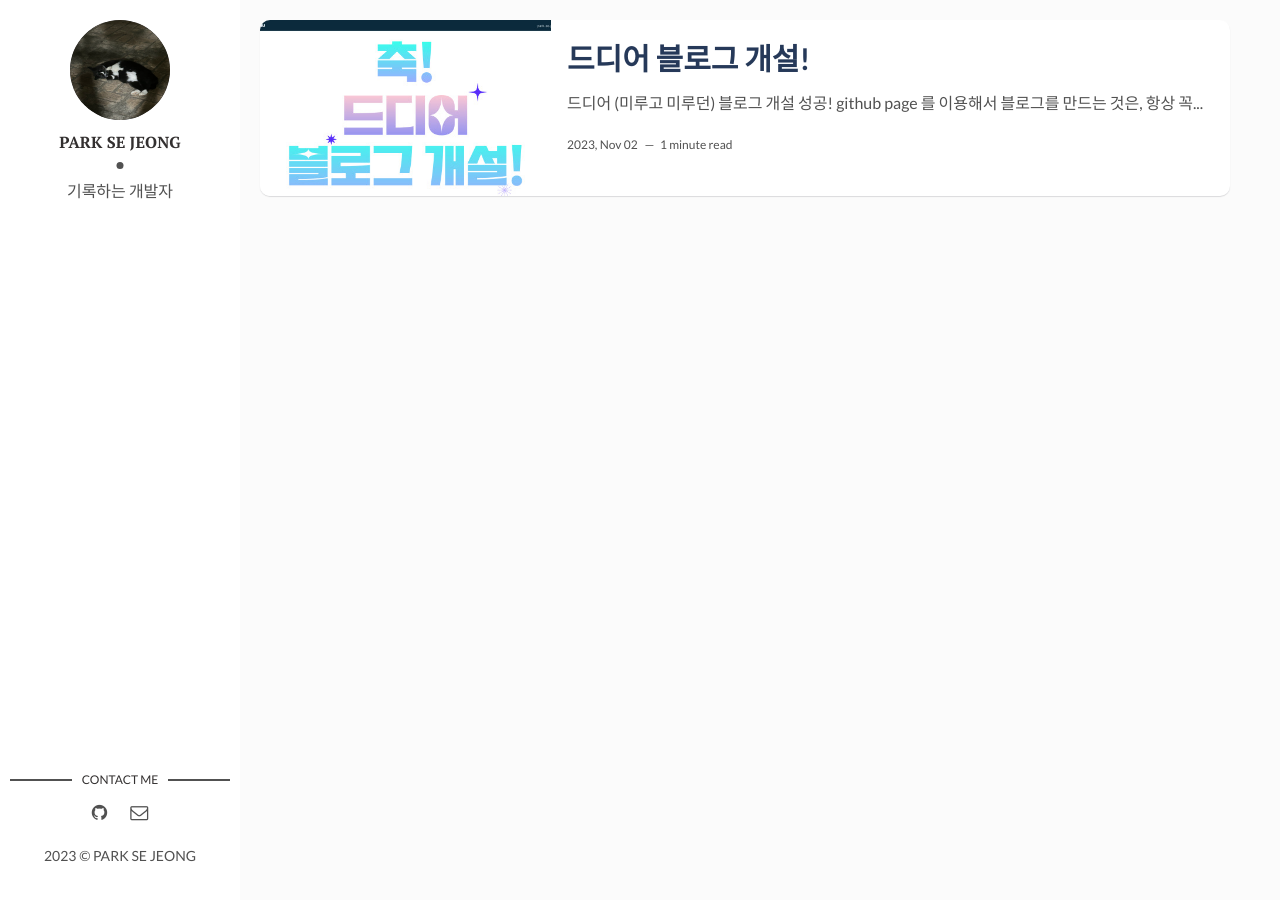
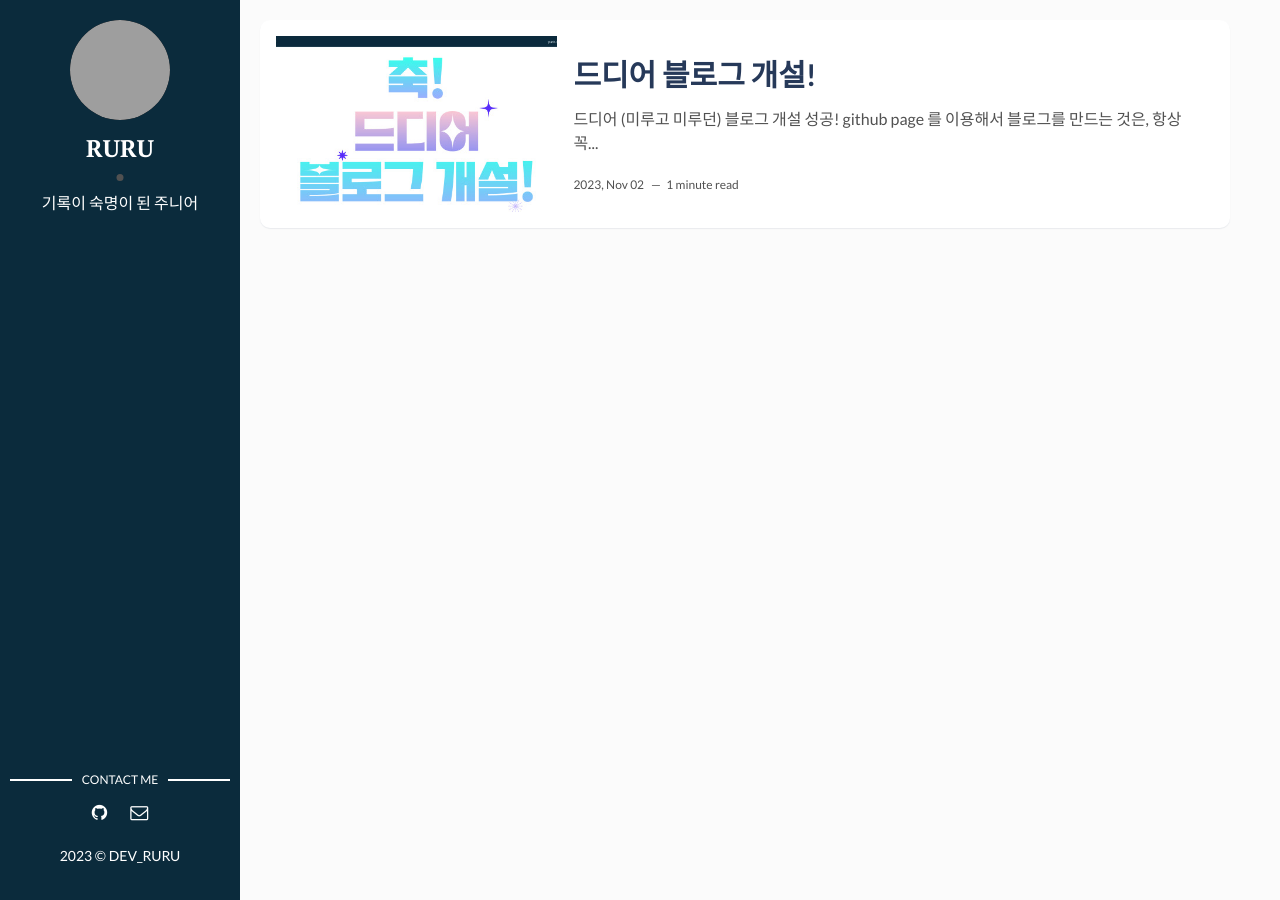
Before and after one commit to Park-Se-Jeong/Park-Se-Jeong.github.io, a Jekyll site: the page built from index.html, in a window 1280 px wide. Built offline with Jekyll 4.4.1, drawn with Linux system fonts in a browser that asks for light colours; the list of posts is cut into pages by our own code; grey boxes are pictures that could not be loaded.

Commit message:
modify: config 기본 정보 변경, 컬러 변경

```diff
--- a/_config.yml
+++ b/_config.yml
@@ -9,9 +9,9 @@ url: "" # the base hostname & protocol for your site, e.g. http://example.com
 site-twitter: #if your site has a twitter account, enter it here
 
 # Author Settings
-author: PARK SE JEONG # add your name
-author-img: cat.jpg # add your photo
-about-author: 기록하는 개발자 # add description
+author: RURU # add your name
+author-img: profile_circle.png # add your photo
+about-author: 기록이 숙명이 된 주니어 # add description
 social-github: Park-Se-Jeong # add your Github handle
 social-linkedin: # add your Linkedin handle
 social-email: ssez13@naver.com # add your Email address
--- a/_layouts/main.html
+++ b/_layouts/main.html
@@ -39,7 +39,7 @@ layout: default
       </ul>
     </section> <!-- End Section Contact -->
     <div class="copyright">
-      <p>{{site.time | date: '%Y'}} &copy; {{site.author}}</p>
+      <p>{{site.time | date: '%Y'}} &copy; DEV_RURU</p>
     </div>
   </footer> <!-- End Footer -->
 </aside> <!-- End Sidebar -->
--- a/assets/css/main.css
+++ b/assets/css/main.css
@@ -938,7 +938,8 @@ table tfoot td {
   width: 240px;
   height: 100%;
   padding: 20px 10px;
-  background-color: #ffffff;
+  background: #0b2b3c;
+  color: #fff;
 }
 
 .about {
@@ -978,9 +979,9 @@ table tfoot td {
   margin: 0 0 10px;
   position: relative;
   padding-bottom: 15px;
-  font-size: 16px;
+  font-size: 1.5rem;
   text-transform: uppercase;
-  color: #333030;
+  color: #fff;
   font-weight: 700;
 }
 
@@ -1028,7 +1029,7 @@ table tfoot td {
 
 .contact .contact-title {
   position: relative;
-  color: #333030;
+  color: #fff;
   font-weight: 400;
   font-size: 12px;
   margin: 0 0 5px;
@@ -1048,7 +1049,7 @@ table tfoot td {
   position: absolute;
   top: 50%;
   left: 0;
-  background-color: #515151;
+  background-color: #fff;
 }
 
 .contact .contact-title::after {
@@ -1063,7 +1064,7 @@ table tfoot td {
   position: absolute;
   top: 50%;
   right: 0;
-  background-color: #515151;
+  background-color: #fff;
 }
 
 .contact ul {
@@ -1083,7 +1084,7 @@ table tfoot td {
 }
 
 .contact ul li a {
-  color: #515151;
+  color: #fff;
   display: block;
   padding: 5px;
   font-size: 18px;
@@ -1107,6 +1108,7 @@ footer .copyright {
 
 .post {
   width: 100%;
+  padding: 1rem;
   max-width: 100%;
   margin-bottom: 1.5rem;
   display: -webkit-box;
@@ -1129,16 +1131,16 @@ footer .copyright {
   -webkit-transition: all .3s ease;
   -o-transition: all .3s ease;
   transition: all .3s ease;
-  -webkit-box-shadow: 0 1px 1px 0 rgba(31, 35, 46, 0.15);
-  box-shadow: 0 1px 1px 0 rgba(31, 35, 46, 0.15);
+  -webkit-box-shadow: 0 1px 1px 0 rgba(186, 192, 204, 0.27);
+  box-shadow: 0 1px 1px 0 rgba(186, 192, 204, 0.27);
 }
 
 .post:hover {
   -webkit-transform: translate(0px, -2px);
   -ms-transform: translate(0px, -2px);
   transform: translate(0px, -2px);
-  -webkit-box-shadow: 0 15px 45px -10px rgba(10, 16, 34, 0.2);
-  box-shadow: 0 15px 45px -10px rgba(10, 16, 34, 0.2);
+  -webkit-box-shadow: 0 8px 8px rgba(186, 192, 204, 0.27);
+  box-shadow: 0 8px 8px rgba(186, 192, 204, 0.27);
 }
 
 .post .post-thumbnail {
```
